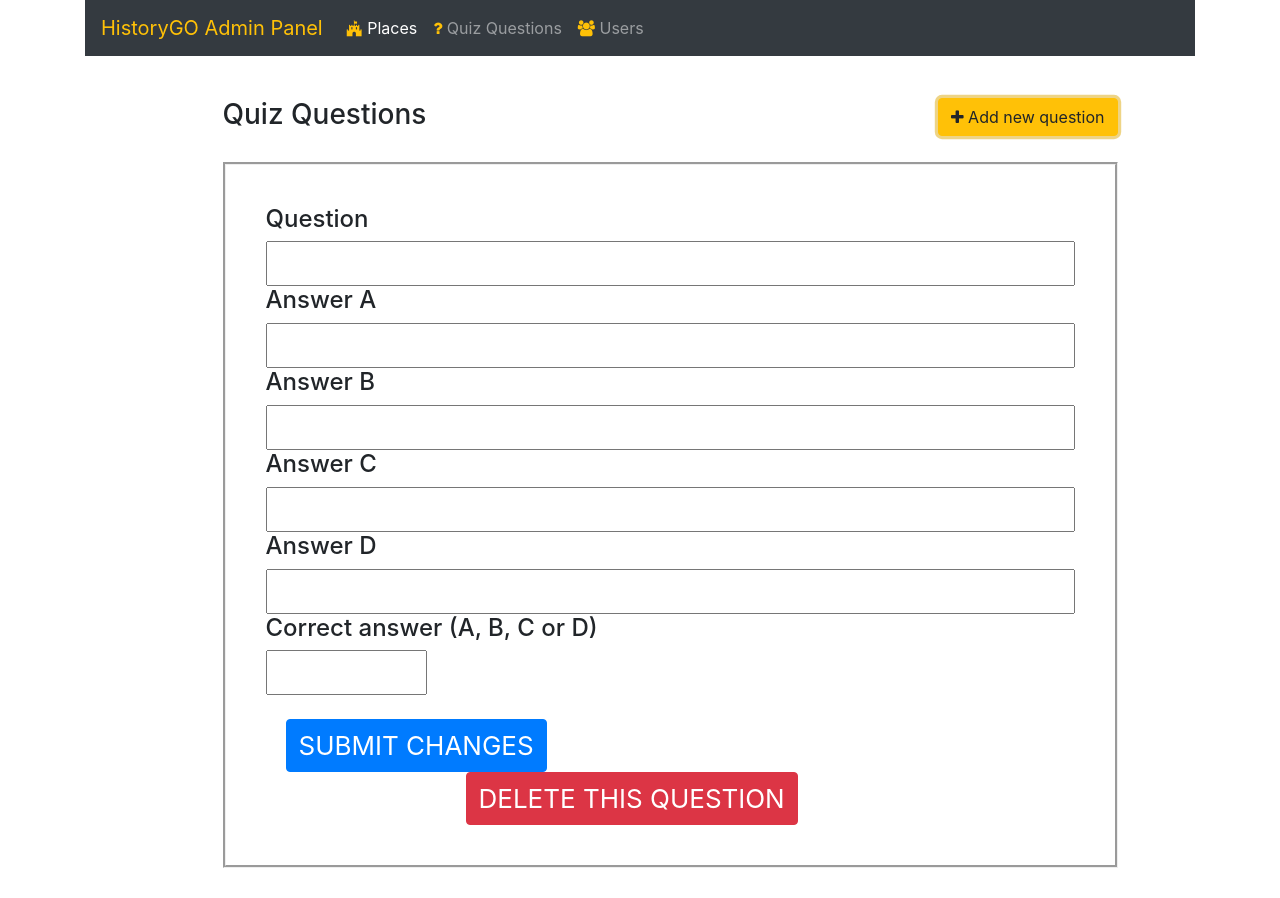
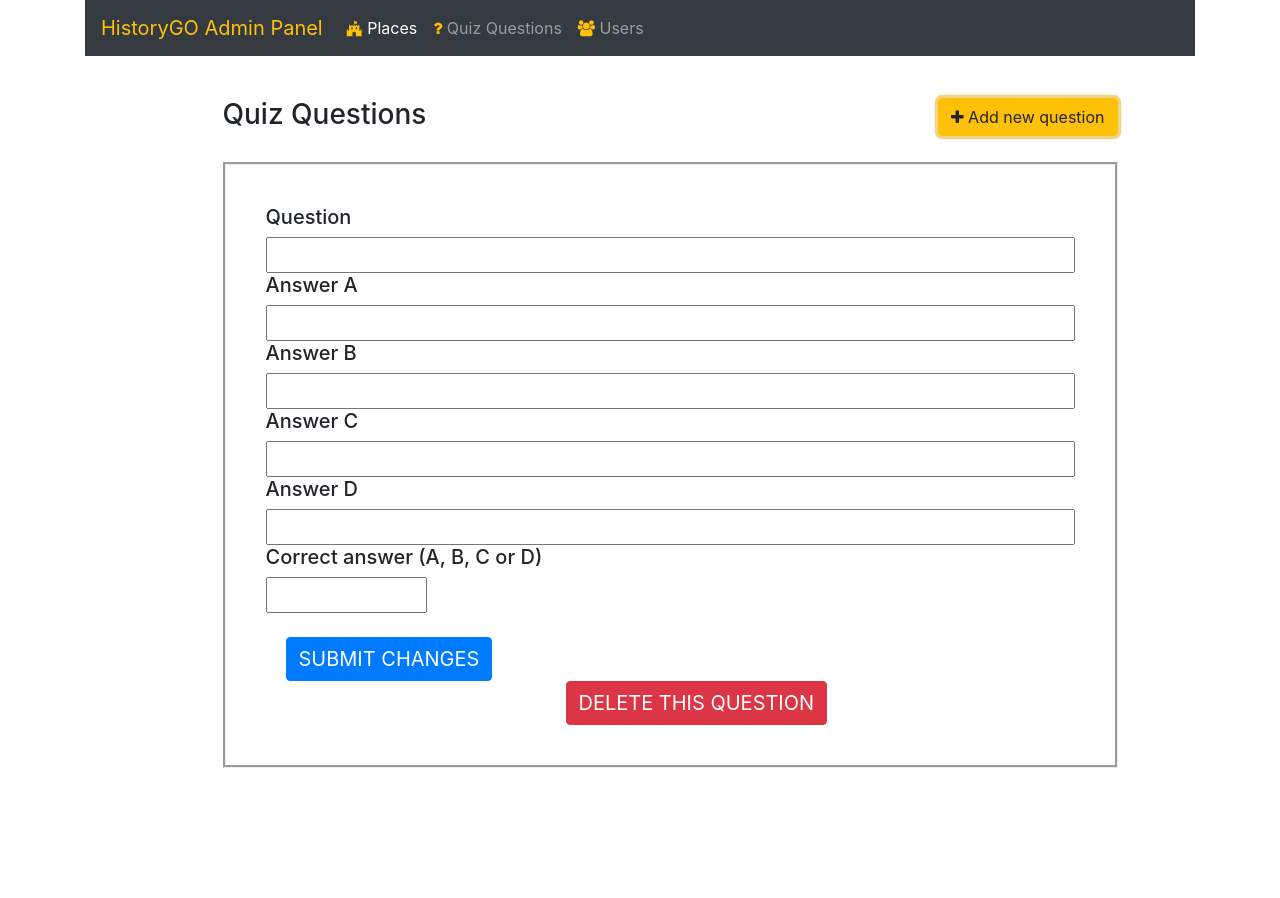
Before and after one commit to seul88/historygo-client, an Angular app in the folder client/: page /quiz in a window 1280 px wide. Both pictures are taken after a click on the button "Add new question". After the commit the page ends 800 px from the top, so only its background shows below. Built offline with nearby package versions, Linux system fonts and the light colour scheme; no server answers.

Commit message:
Some fixes of content view

```diff
--- a/client/package.json
+++ b/client/package.json
@@ -20,6 +20,7 @@
     "@angular/platform-browser-dynamic": "~8.0.1",
     "@angular/router": "~8.0.1",
     "@fortawesome/fontawesome-free": "^5.9.0",
+    "@ng-bootstrap/ng-bootstrap": "^5.0.0-rc.0",
     "angular-bootstrap-toasts": "^1.1.1",
     "angular-simple-toast": "^1.0.1",
     "bootstrap": "^4.3.1",
--- a/client/src/app/app.module.ts
+++ b/client/src/app/app.module.ts
@@ -3,7 +3,6 @@ import { NgModule } from '@angular/core';
 import {Router, Routes, RouterModule } from '@angular/router';
 import {FormsModule} from '@angular/forms';
 import {HttpClientModule} from '@angular/common/http';
-import {AngularBootstrapToastsModule} from 'angular-bootstrap-toasts'
 
 import { AppRoutingModule } from './app-routing.module';
 import { AppComponent } from './app.component';
@@ -40,7 +39,6 @@ const appRoutes : Routes = [
     PlacesComponent,
     QuizComponent,
     UsersComponent
-
   ],
   imports: [
     BrowserModule,
--- a/client/src/app/places/places.component.html
+++ b/client/src/app/places/places.component.html
@@ -78,6 +78,7 @@
                       <div style="margin-left:20px;">
                         <div  style="padding: 8px; margin-top: 8px;">
 
+                                <h5>Name</h5>
                                 <input type="text"
                                 placeholder="Place name"
                                 [(ngModel)] = "place.name"
@@ -85,7 +86,9 @@
                                 class="input-label-lg"
                                 maxlength="20" style="width: 100%; font-size: 34px;"
                                 />
+                                <br><br>
 
+                                <h5>Year of foundation</h5>
                                 <input type="number"
                                 placeholder="Place foundation year"
                                 [(ngModel)]="place.year"
@@ -93,7 +96,9 @@
                                 class="input-label-lg"
                                 maxlength="20" style="width: 100%; font-size: 20px;"
                                 />
+                                <br><br>
 
+                                <h5>Points granted for visit</h5>
                                 <input type="number"
                                 placeholder="Points to gain for visit"
                                 [(ngModel)]= "place.points"
@@ -101,7 +106,9 @@
                                 class="input-label-lg"
                                 maxlength="20" style="width: 100%; font-size: 20px;"
                                 />
+                                <br><br>
 
+                                <h5>Geographical latitude (north-south)</h5>
                                 <input type="number"
                                 placeholder="Latitude (north-south)"
                                 [(ngModel)] = "place.latitude"
@@ -109,7 +116,9 @@
                                 class="input-label-lg"
                                 maxlength="20" style="width: 100%; font-size: 20px;"
                                 />
+                                <br><br>
 
+                                <h5>Geographical longitude (east-west)</h5>
                                 <input type="number"
                                 placeholder="Longitude (east-west)"
                                 [(ngModel)] = "place.longitude"
@@ -118,16 +127,19 @@
                                 maxlength="20" style="width: 100%; font-size: 20px;"
                                 />
 
-                              <br>
-                              Visits: {{place.visits}} <br>
-                              Rating: {{place.rating}}<br>
+                                <br><br>
 
+                               <h5>Place description</h5>
                                 <textarea class="input-label"
                                 placeholder="Place description"
                                 [(ngModel)] = "place.description"
                                 name="description"
                                 style="width:100%;" rows=6></textarea>
                                 <strong clang ss="text-info" style="font-size: small"></strong>
+                                <br><br>
+
+                                <b>Visits:</b>  {{place.visits}} <br><br>
+                                <b>Rating:</b>  {{place.rating}}<br><br>
                           </div >
                   </div>
                   <button type="button" (click)="modifyPlace(place)" class="btn btn-primary" style="font-size:20px; margin-left:50px; margin-right:30px;">SUBMIT CHANGERS</button>
@@ -154,3 +166,4 @@
         </div>
       </div>
     </div>
+  </div>
--- a/client/src/app/quiz/quiz.component.html
+++ b/client/src/app/quiz/quiz.component.html
@@ -18,61 +18,61 @@
               <div style="margin:30px;"></div>
               <div style="padding: 10px; border-style: groove;">
                   <div style="margin: 30px;">
-                    <h4>Question</h4>
+                      <h5>Question</h5>
                       <input type="text"
                       placeholder="Question"
                       [(ngModel)] = "question.question"
                       name="question"
-                    maxlength="100" style="width: 100%; font-size: 26px;"
+                      maxlength="100" style="width: 100%; font-size: 20px;"
                       />
                       <br>
 
-                    <h4>Answer A</h4>
+                      <h5>Answer A</h5>
                       <input type="text"
                       placeholder="Answer A"
                       [(ngModel)]  = "question.a"
                       name="a"
-                    maxlength="32" style="width: 100%; font-size: 26px;"
+                      maxlength="32" style="width: 100%; font-size: 20px;"
                       />
                       <br>
 
-                    <h4>Answer B</h4>
+                      <h5>Answer B</h5>
                       <input type="text"
                       placeholder="Answer B"
                       [(ngModel)] = "question.b"
                       name="b"
-                    maxlength="32" style="width: 100%; font-size: 26px;"
+                      maxlength="32" style="width: 100%; font-size: 20px;"
                       />
                       <br>
 
-                    <h4>Answer C</h4>
+                      <h5>Answer C</h5>
                       <input type="text"
                       placeholder="Answer C"
                       [(ngModel)] = "question.c"
                       name="c"
-                    maxlength="32" style="width: 100%; font-size: 26px;"
+                      maxlength="32" style="width: 100%; font-size: 20px;"
                       />
                       <br>
 
-                    <h4>Answer D</h4>
+                      <h5>Answer D</h5>
                       <input type="text"
                       placeholder="Answer D"
                       [(ngModel)] = "question.d"
                       name="d"
-                    maxlength="32" style="width: 100%; font-size: 26px;"
+                      maxlength="32" style="width: 100%; font-size: 20px;"
                       />
                       <br>
 
-                    <h4>Correct answer (A, B, C or D)</h4>
+                      <h5>Correct answer (A, B, C or D)</h5>
                       <input type="text"
                       placeholder="Correct answer (a,b,c or d)"
                       [(ngModel)] = "question.correctAnswer"
                       name="a"
-                    maxlength="1" style="width: 20%; font-size: 26px; text-transform: uppercase;"
+                      maxlength="1" style="width: 20%; font-size: 20px; text-transform: uppercase;"
                       />
                       <br> <br>
-                    <button type="button" (click)="modifyQuestion(question)" class="btn btn-primary" style="margin-left:20px; font-size:26px;">SUBMIT CHANGES</button>
-                    <button (click)="deleteQuestion(question)" type="button" class="btn btn-danger" style="font-size:26px; margin-left: 200px ;margin-right:30px;" >DELETE THIS QUESTION</button>
+                      <button type="button" (click)="modifyQuestion(question)" class="btn btn-primary" style="margin-left:20px; font-size:20px;">SUBMIT CHANGES</button>
+                      <button (click)="deleteQuestion(question)" type="button" class="btn btn-danger" style="font-size:20px; margin-left: 300px ;margin-right:30px;" >DELETE THIS QUESTION</button>
                       <br>
                   </div>
 
@@ -83,6 +83,7 @@
       </div>
       <div class="col-1">
       </div>
+
   </div>
 
 
--- a/client/src/app/quiz/quiz.component.ts
+++ b/client/src/app/quiz/quiz.component.ts
@@ -70,6 +70,6 @@ export class QuizComponent implements OnInit {
       res => {},
       err => {  console.log(err);}
     )
+  }
 
-  }
 }
```
Also changed, not shown: client/src/app/styles/modal/modal.component.ts (added, +39 -0 lines), client/src/app/styles/modal/modal.component.css (added), client/src/app/styles/modal/modal.component.html (added), 2 other files (tests, documents, lock files or other folders). Lines whose indentation alone changed are shown as unchanged.
